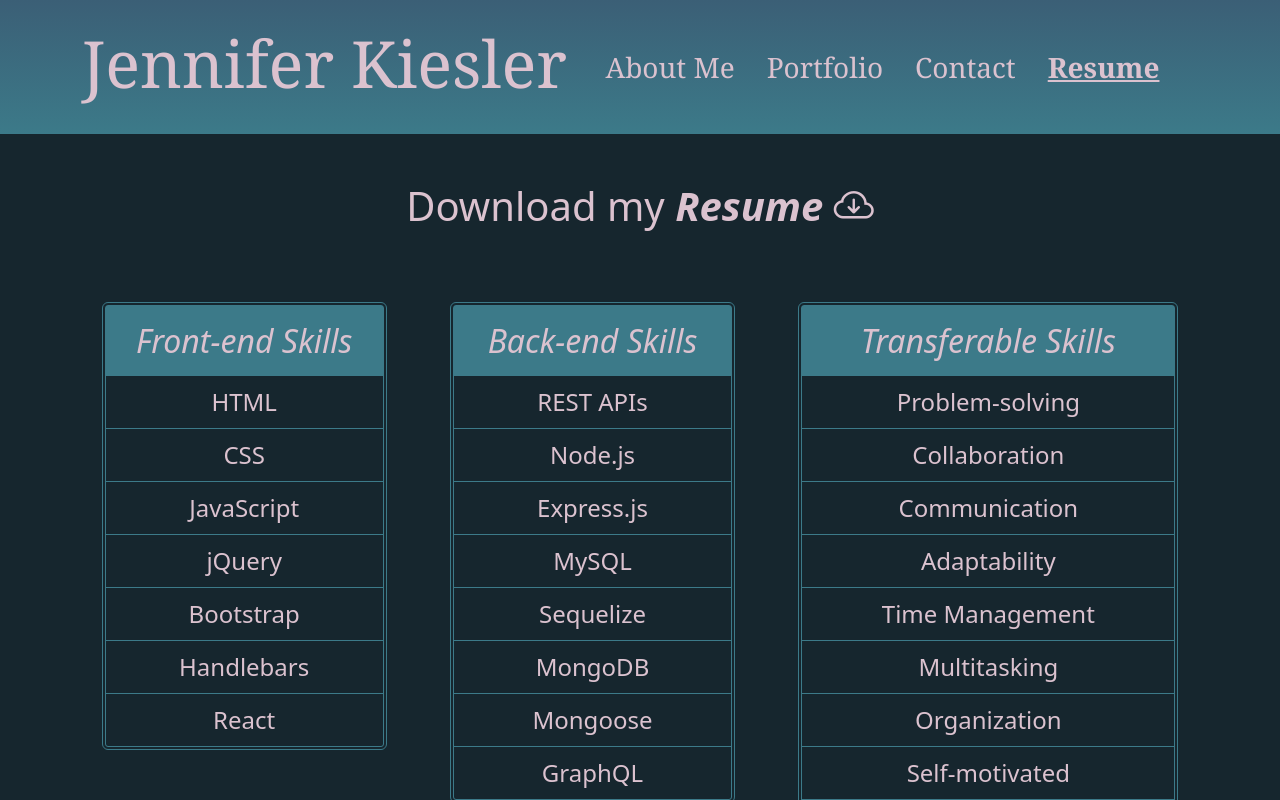
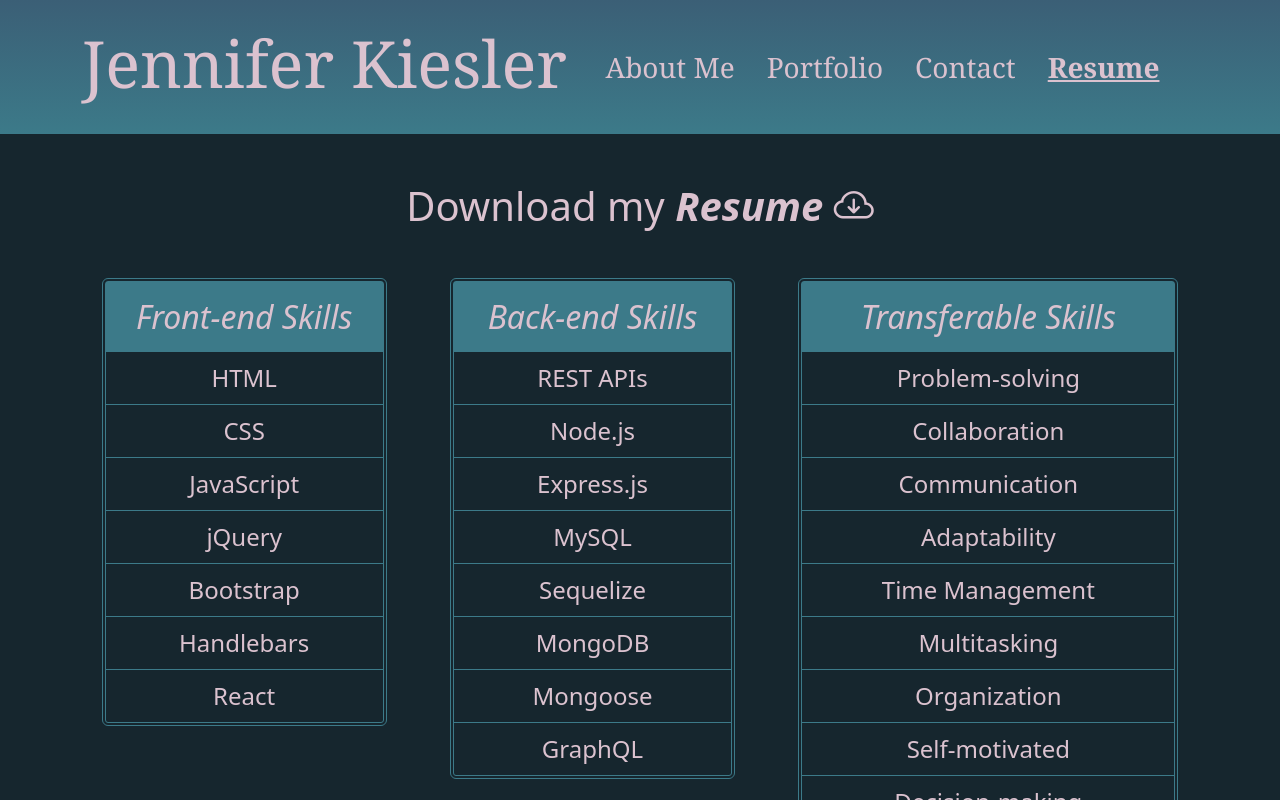
Before and after one commit to JenniferKiesler/kiesler-react-portfolio, a React (Create React App) app: page / in a window 1280 px wide. Both pictures are taken after a click on the link "Resume". Shown: the top 800 px of the page. Built offline with nearby package versions, Linux system fonts and the light colour scheme.

Commit message:
fixes when the contact form is cleared

```diff
--- a/src/components/ContactForm.js
+++ b/src/components/ContactForm.js
@@ -14,14 +14,14 @@
 
       if (/^([a-z0-9_\.-]+)@([\da-z\.-]+)\.([a-z\.]{2,6})$/.test(emailInput)) {
         setValidateEmail(true)
+        setSubmitted(true)
+        setNameInput("")
+        setEmailInput("")
+        setMessageInput("")
       } else {
         setValidateEmail(false)
       }
 
-      setSubmitted(true)
-      setNameInput("")
-      setEmailInput("")
-      setMessageInput("")
     }}>
       <div className="mb-3">
         <label htmlFor="name" className="form-label fs-3">Name:</label>
--- a/src/pages/resume.js
+++ b/src/pages/resume.js
@@ -6,7 +6,7 @@
       <div className="row justify-content-center text-center mt-5">
         <h3 className="fs-1">Download my <a className="resume" href={Resume} download target="_blank" rel="noreferrer">Resume <i className="bi bi-cloud-arrow-down"></i></a></h3>
       </div>
-      <div className="row d-flex flex-wrap justify-content-around text-center mt-5">
+      <div className="row d-flex flex-wrap justify-content-around text-center mt-4">
         <div id="frontend" className="card col-10 col-sm-5 col-lg-3 px-0 m-3 h-100">
           <h3 id="frontend-header" className="fs-2 py-3 mb-0 fst-italic">Front-end Skills</h3>
           <ul className="list-group list-group-flush border-top-0 w-100 fs-4 p-0">
```
